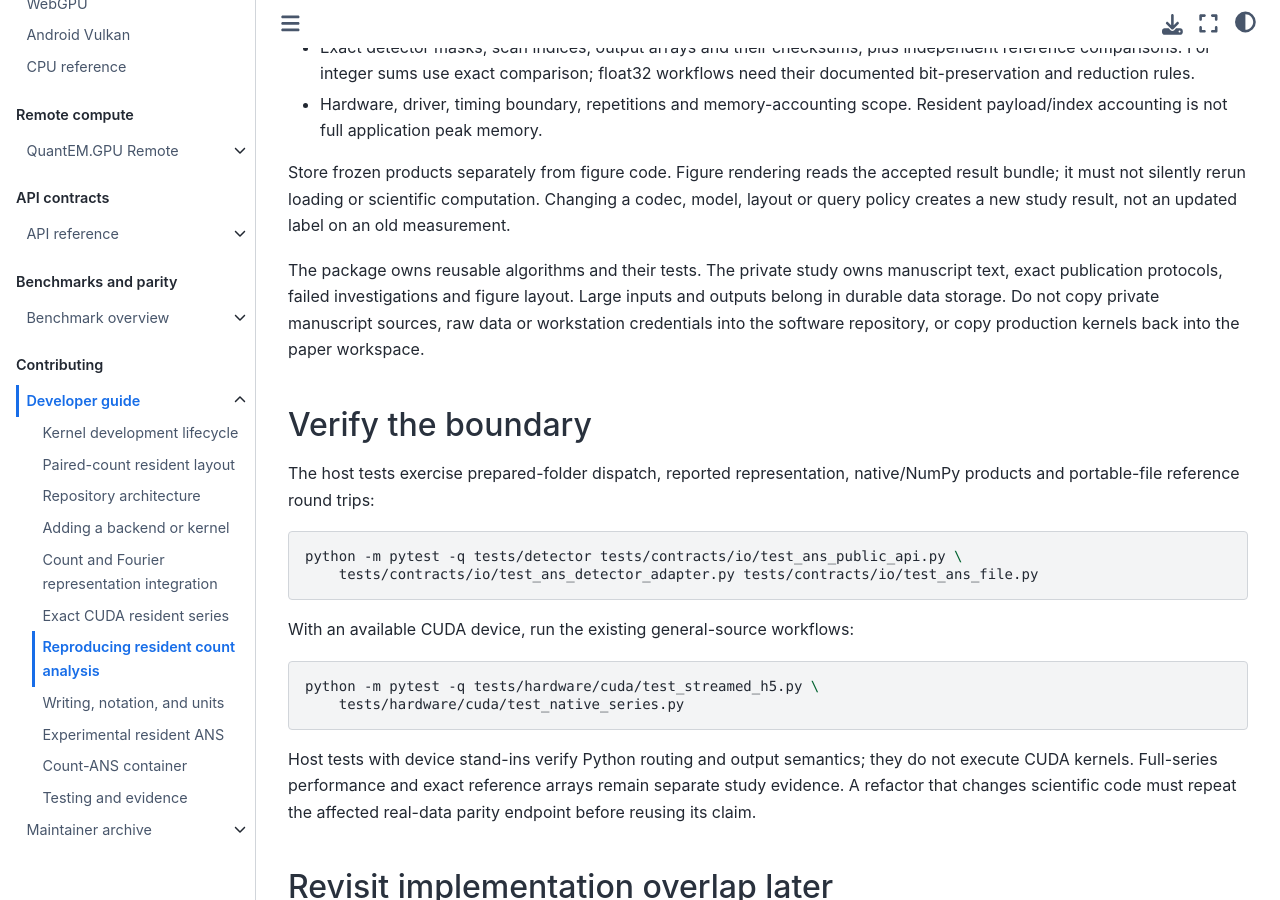
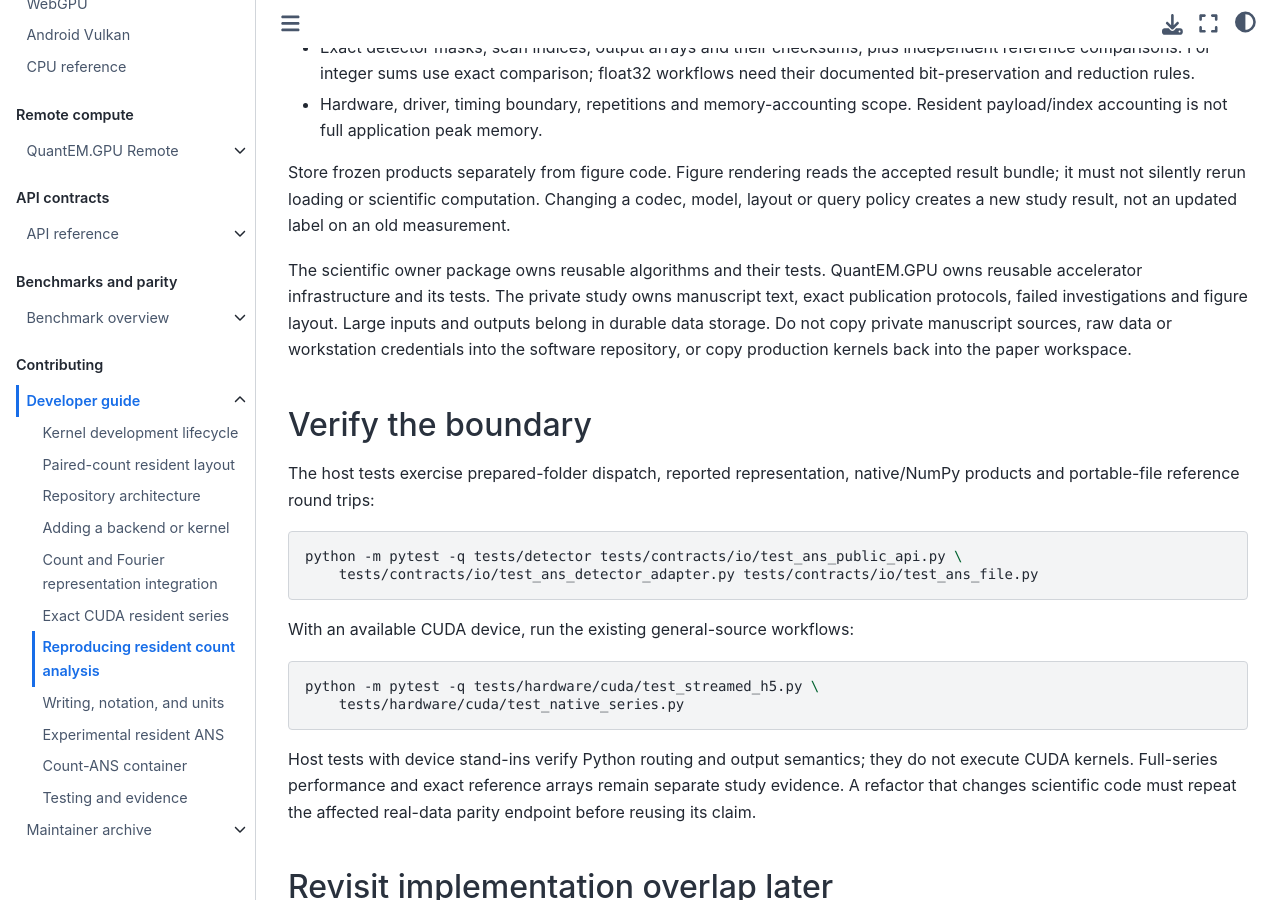
Before and after one commit to bobleesj/quantem.gpu, a Jupyter Book: the page built from docs/developer/reproducing-resident-analysis.md, in a window 1280 px wide and 900 px high, scrolled down 3312 px. Built offline with Jupyter Book 1.0.4 settings and Sphinx 7.4.7 and the Sphinx Book theme 1.1.4, drawn with Linux system fonts in a browser that asks for light colours.

Commit message:
docs: clarify GPU package ownership boundary

```diff
--- a/docs/developer/reproducing-resident-analysis.md
+++ b/docs/developer/reproducing-resident-analysis.md
@@ -123,7 +123,9 @@ accepted result bundle; it must not silently rerun loading or scientific
 computation. Changing a codec, model, layout or query policy creates a new
 study result, not an updated label on an old measurement.
 
-The package owns reusable algorithms and their tests. The private study owns
+The scientific owner package owns reusable algorithms and their tests.
+QuantEM.GPU owns reusable accelerator infrastructure and its tests. The private
+study owns
 manuscript text, exact publication protocols, failed investigations and figure
 layout. Large inputs and outputs belong in durable data storage. Do not copy
 private manuscript sources, raw data or workstation credentials into the
```
